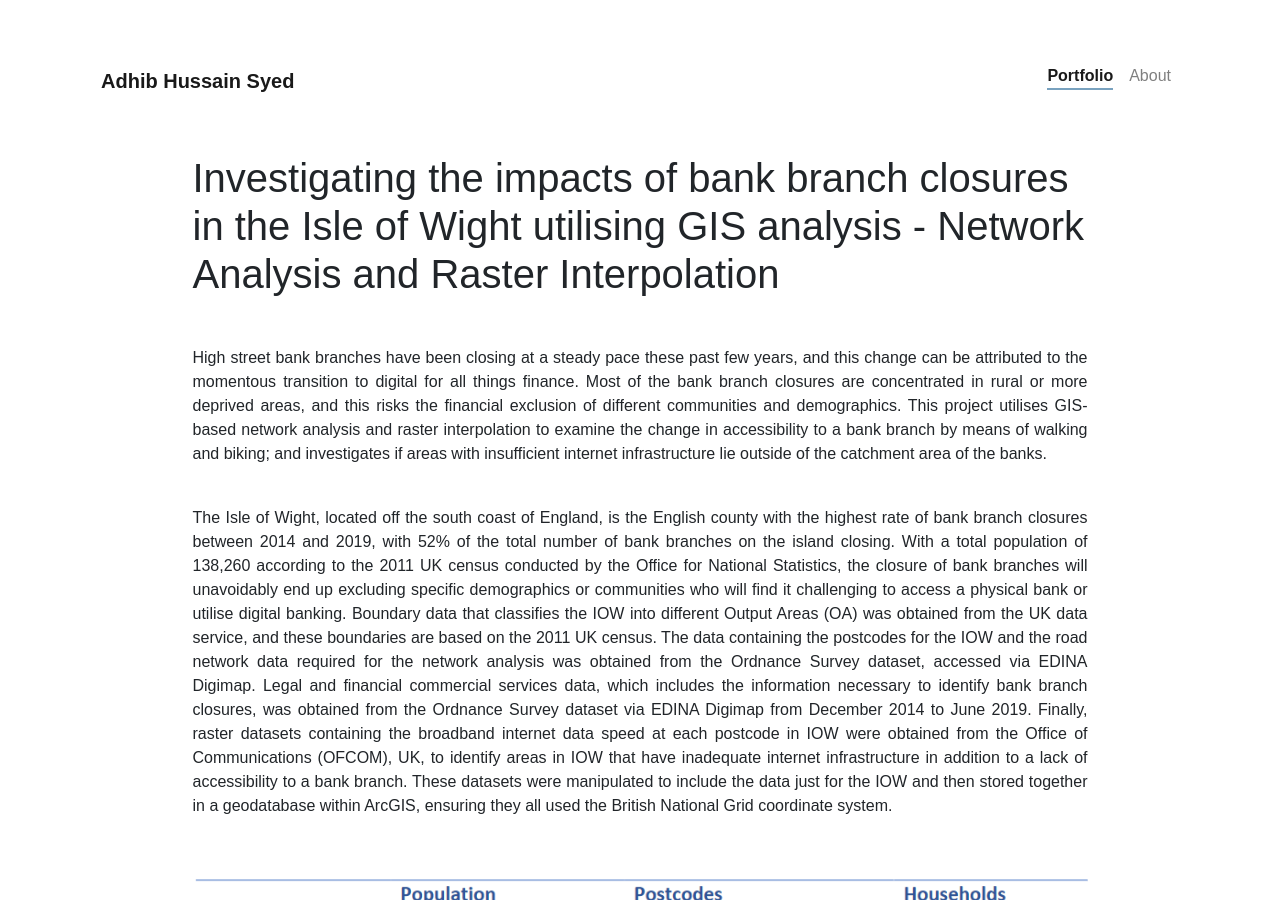
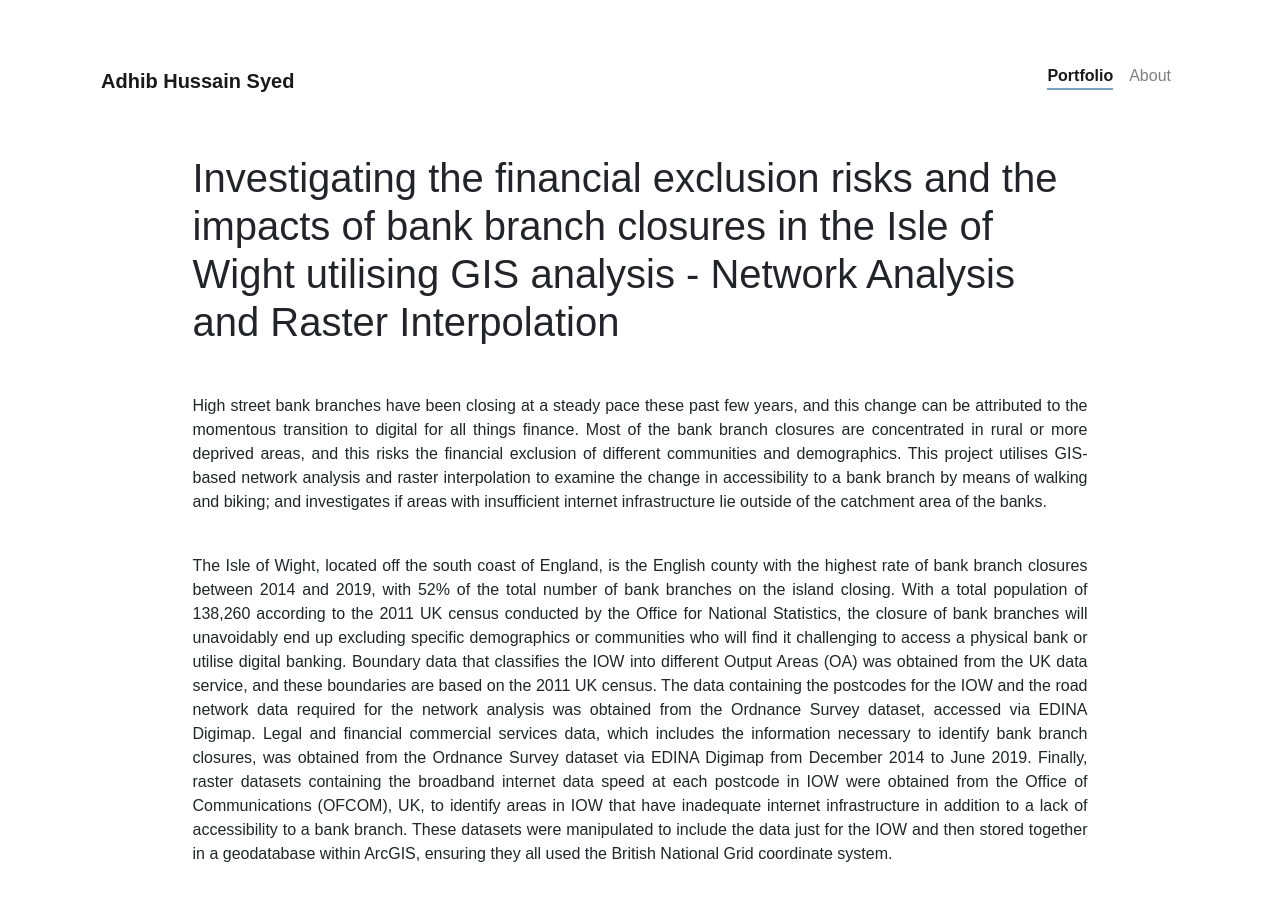
Before and after one commit to adhibsyed/adhibsyed.github.io, a Jekyll site: the page built from _projects/(2) networkanalysis.md, in a window 1280 px wide and 900 px high. Built offline with Jekyll 4.4.1, drawn with Linux system fonts in a browser that asks for light colours; nearby versions of some CDN libraries.

Commit message:
fixed typo

```diff
--- a/_projects/(2) networkanalysis.md
+++ b/_projects/(2) networkanalysis.md
@@ -2,10 +2,10 @@
 name: Network Analysis and Raster Interpolation in ArcGIS
 tools: [ArcGIS Pro, Network Analysis, Raster Interpolation]
 image: "/assets/images/p5/p5map1.jpg"
-description: These maps highlight the impacts of bank branch closures in the Isle of Wight.
+description: These maps highlight the financial exclusion risks and the impacts of bank branch closures in the Isle of Wight.
 ---
 
-# Investigating the impacts of bank branch closures in the Isle of Wight utilising GIS analysis - Network Analysis and Raster Interpolation
+# Investigating the financial exclusion risks and the impacts of bank branch closures in the Isle of Wight utilising GIS analysis - Network Analysis and Raster Interpolation
 <br>
 <div style="text-align: justify;">High street bank branches have been closing at a steady pace these past few years, and this change can be attributed to the momentous transition to digital for all things finance. Most of the bank branch closures are concentrated in rural or more deprived areas, and this risks the financial exclusion of different communities and demographics. This project utilises GIS-based network analysis and raster interpolation to examine the change in accessibility to a bank branch by means of walking and biking; and investigates if areas with insufficient internet infrastructure lie outside of the catchment area of the banks. </div>
 <br>
```
Also changed, not shown: _projects/(4) walkability.md (+1 -1 lines).
